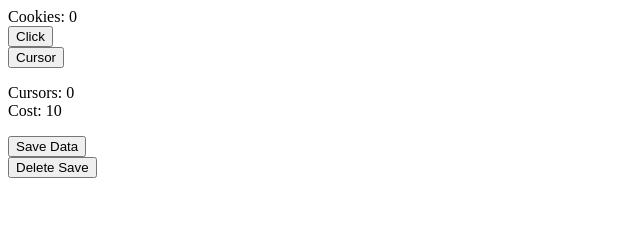
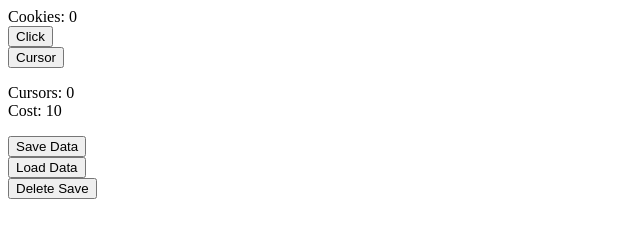
Before and after one commit to JamesSkemp/dhmstark-incremental, a plain HTML site: page index.html in a window 1280 px wide. Shown: the whole page, without its empty margins (0-640 px from the left). Drawn offline with Linux system fonts and the light colour scheme.

Commit message:
Add functionality to load data.

```diff
--- a/index.html
+++ b/index.html
@@ -23,6 +23,8 @@
 
 	<div>
 		<button onclick="saveData();">Save Data</button>
+		<br />
+		<button onclick="loadData();">Load Data</button>
 	</div>
 
 	<div>
--- a/main.js
+++ b/main.js
@@ -34,6 +34,19 @@ function saveData() {
 	localStorage.setItem('save', JSON.stringify(saveInfo));
 }
 
+function loadData() {
+	var saveGame = JSON.parse(localStorage.getItem('save'));
+
+	if (saveGame !== null) {
+		if (typeof saveGame.cookies !== undefined) {
+			cookies = saveGame.cookies;
+		}
+		if (typeof saveGame.cursors !== undefined) {
+			cursors = saveGame.cursors;
+		}
+	}
+}
+
 function removeData() {
 	localStorage.removeItem('save');
 }
```
